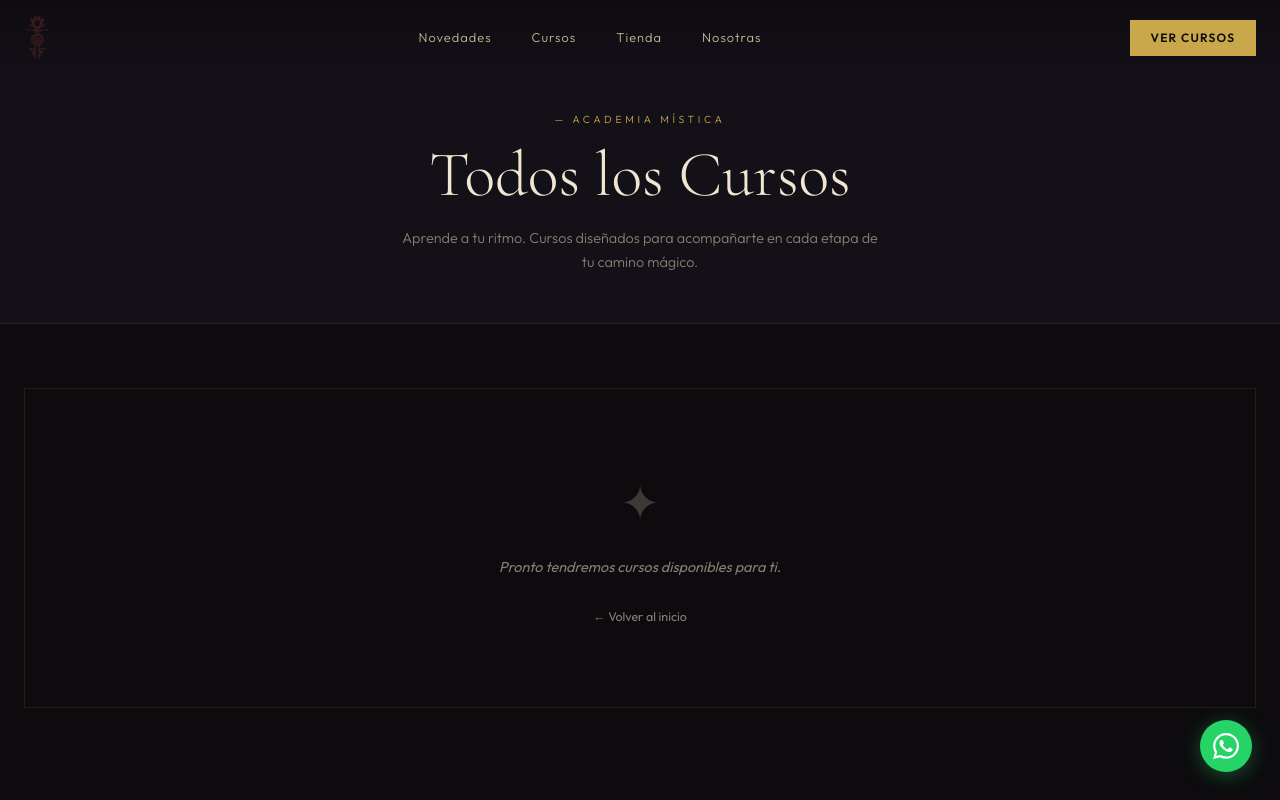
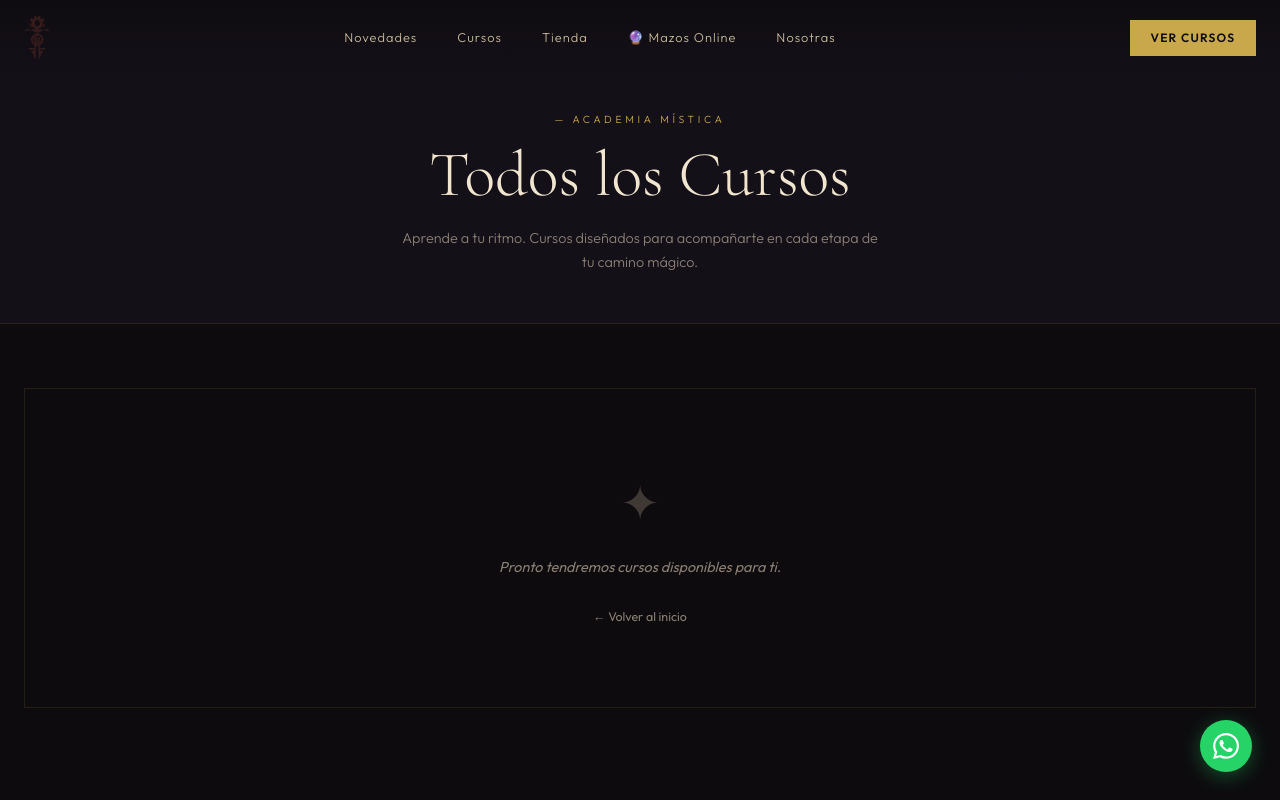
Before and after one commit to acheron32/brujas-morenas-web, a Next.js app: page /cursos in a window 1280 px wide. Shown: the top 800 px of the page. Built offline with nearby package versions, Linux system fonts and the light colour scheme.

Commit message:
fix: Agregar enlace de menú y corregir carta

```diff
--- a/app/components/Header.tsx
+++ b/app/components/Header.tsx
@@ -7,7 +7,7 @@ const NAV_LINKS = [
   { href: "/novedades", label: "Novedades" },
   { href: "/cursos", label: "Cursos" },
   { href: "/tienda", label: "Tienda" },
-  // { href: "/mazos-online", label: "🔮 Mazos Online" },
+  { href: "/mazos-online", label: "🔮 Mazos Online" },
   { href: "/#nosotras", label: "Nosotras" },
 ];
 
--- a/public/mazos-online/cartas/51-61.html
+++ b/public/mazos-online/cartas/51-61.html
@@ -430,7 +430,7 @@
           <p class="expansion-parrafo">Esta es quizás la carta más directa del oráculo. No hay subtextos, no hay matices: es tiempo de actuar. El análisis excesivo, la espera del momento perfecto, la postergación disfrazada de prudencia: todo eso Ollin los barre con un simple movimiento de su glifo en espiral. La vida se vive en movimiento, no en la quietud del pensamiento.</p>
           <div class="carta-bloque">
             <p class="carta-bloque-titulo">Ofrenda</p>
-            <p>Copal encendido que se lleve de un lugar a otro con movimiento continuo, agua viva de río o de llave abierta, una piedra de obsidiana y una vela roja. Realiza la ofrenda en movimiento: camina, baila, mueve el cuerpo mientras pides a Ollin que rompa tu parálisis y te impulse a la acción.</p>
+            <p>Copal encendido que se lleve de un lugar a otro con movimiento continuo, agua viva de río o de llave abierta y una vela roja. Realiza la ofrenda en movimiento: camina, baila, mueve el cuerpo mientras pides a Ollin que rompa tu parálisis y te impulse a la acción.</p>
           </div>
           <div class="carta-bloque">
             <p class="carta-bloque-titulo">Mensaje de la Carta</p>
```
